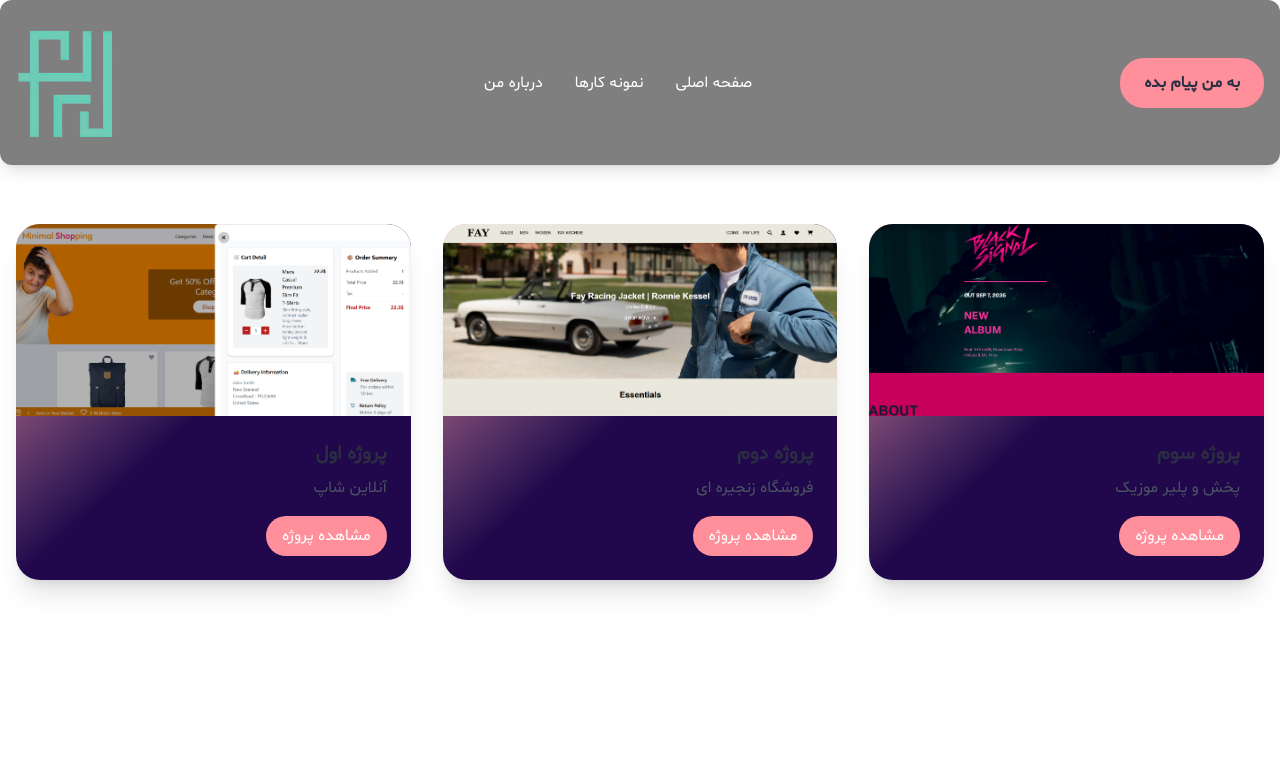
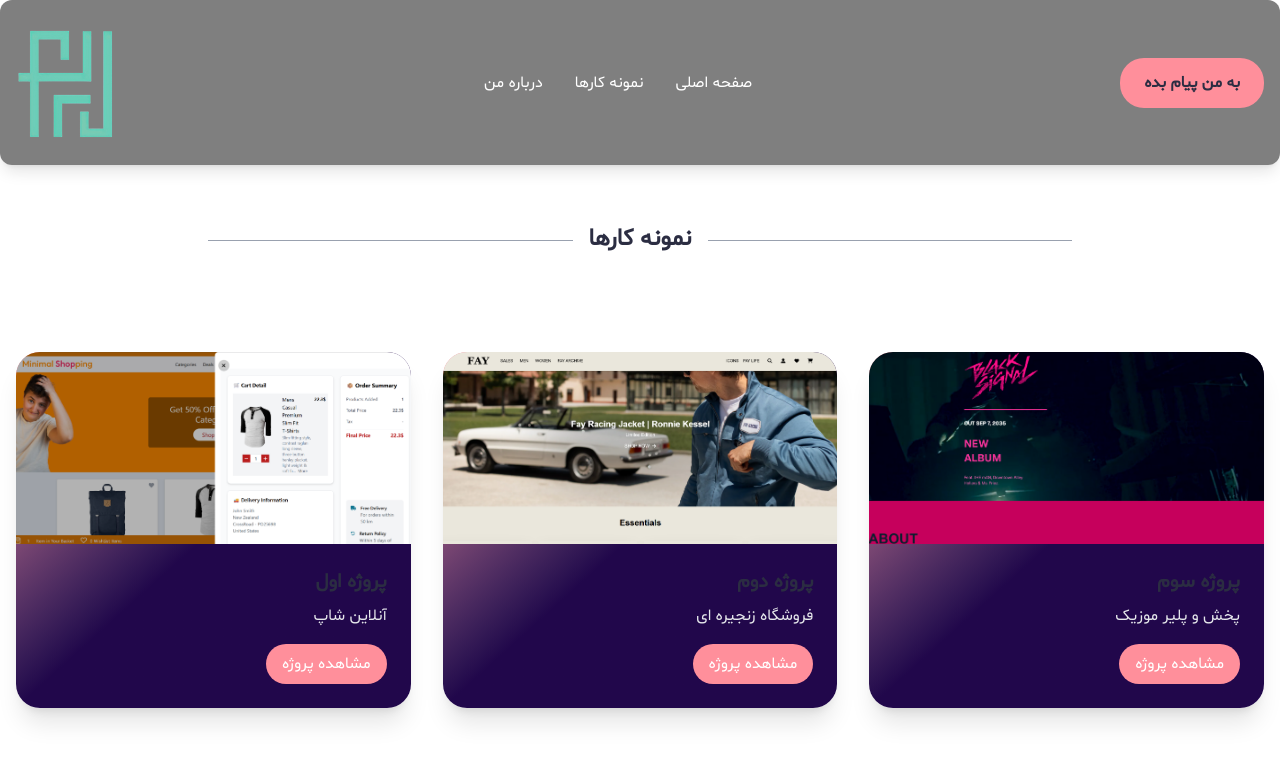
Before and after one commit to Habib2015s/NemooneKar, a Next.js app: page /nemone in a window 1280 px wide. Shown: the top 762 px of the page. Built offline with nearby package versions, Linux system fonts and the light colour scheme.

Commit message:
add text

```diff
--- a/app/nemone/page.js
+++ b/app/nemone/page.js
@@ -28,7 +28,23 @@ export default function Page() {
   return (
     <div>
       <Menu />
-      <div className="mt-44 max-w-screen-xl mx-auto px-4 py-12 grid grid-cols-1 md:grid-cols-2 lg:grid-cols-3 gap-8">
+
+      {/* عنوان بخش نمونه کارها */}
+      <div className="mt-32 flex items-center justify-center ">
+        <div className="flex items-center w-full max-w-4xl px-4 mt-24">
+          <div className="flex-grow border-t border-gray-400"></div>
+          <span
+            className="mx-4 text-2xl font-bold"
+            style={{ fontFamily: "Shabnam" }}
+          >
+            نمونه کارها
+          </span>
+          <div className="flex-grow border-t border-gray-400"></div>
+        </div>
+      </div>
+
+      {/* گرید پروژه‌ها */}
+      <div className="mt-12 max-w-screen-xl mx-auto px-4 py-12 grid grid-cols-1 md:grid-cols-2 lg:grid-cols-3 gap-8">
         {projects.map((project, index) => (
           <motion.div
             key={index}
@@ -40,7 +56,7 @@ export default function Page() {
             <img
               src={project.image}
               alt={project.title}
-                className="w-full h-48 object-cover transform transition duration-500 hover:scale-110 hover:brightness-110"
+              className="w-full h-48 object-cover transform transition duration-500 hover:scale-110 hover:brightness-110"
             />
             <div className="p-6 text-right">
               <h2
@@ -49,7 +65,7 @@ export default function Page() {
               >
                 {project.title}
               </h2>
-              <p className="text-gray-600 mb-4">{project.description}</p>
+              <p className="text-gray-200 mb-4">{project.description}</p>
               <a
                 href={project.link}
                 target="_blank"
```
